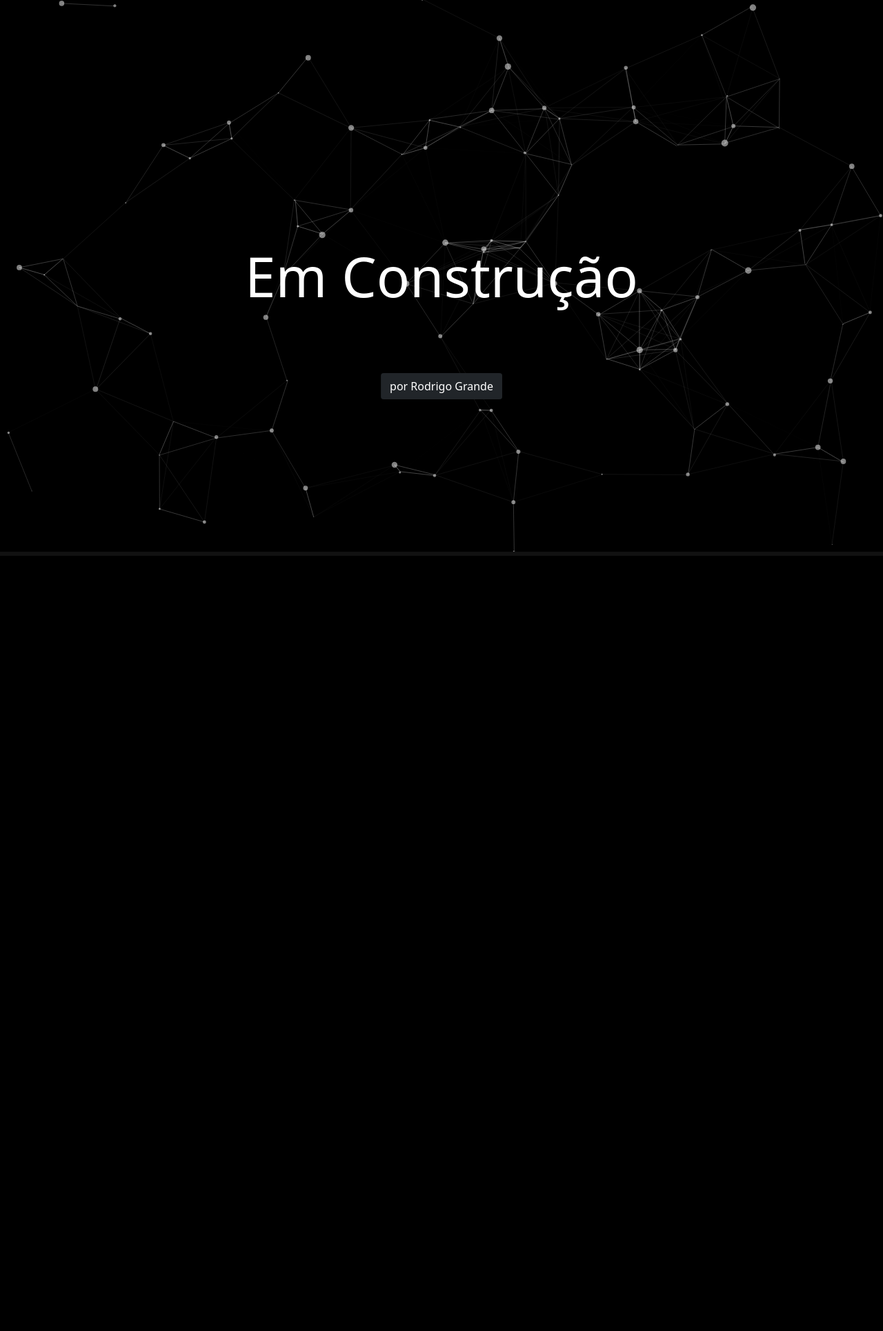
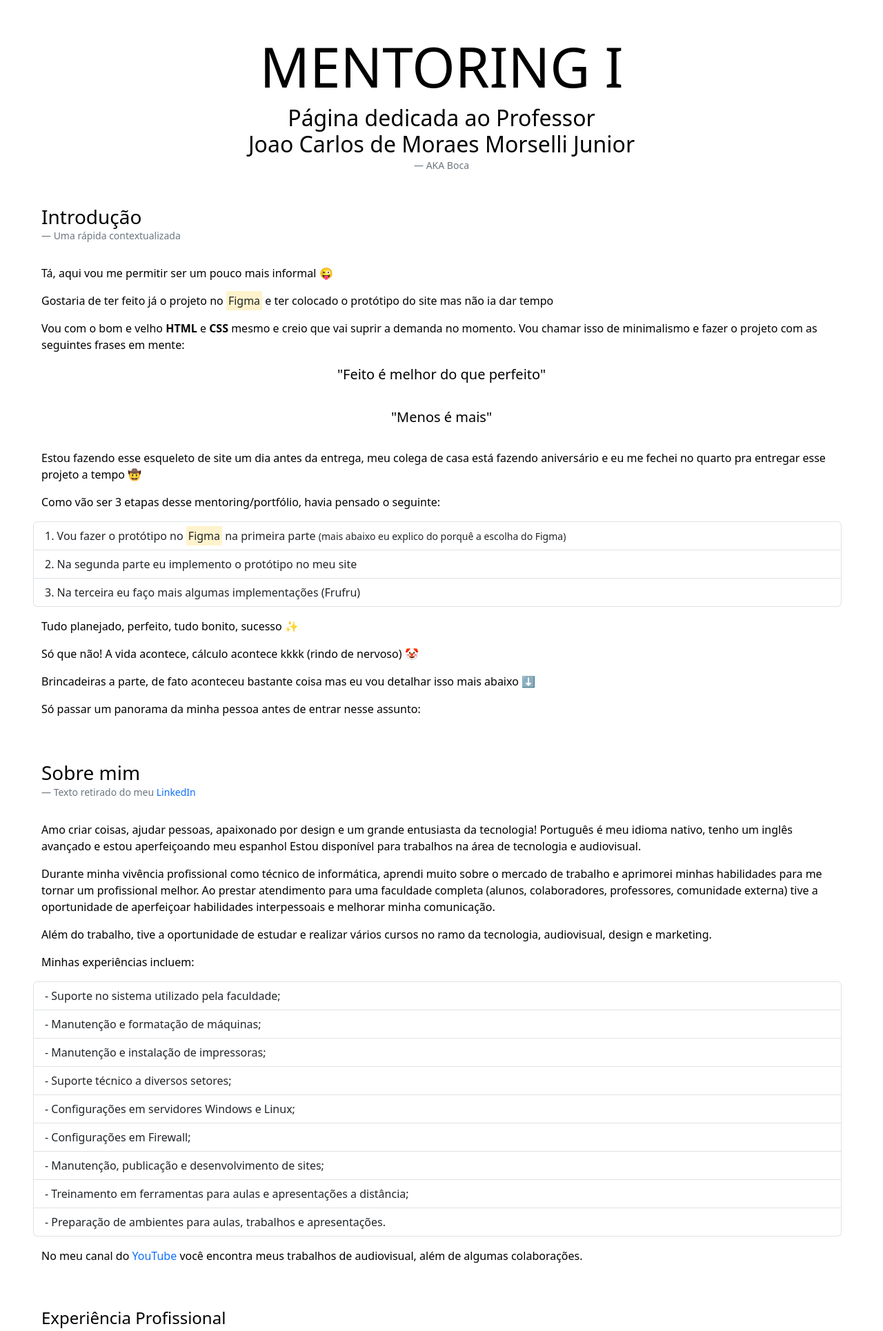
Before and after one commit to rodrigojgrande/rodrigogrande, a PHP site: page /puc/index.php in a window 1280 px wide. Shown: the top 1930 px of the page at 69% size. Before the commit the page ends 806 px from the top, so only its background shows below. Run offline with PHP 8.4, Linux system fonts and the light colour scheme; some libraries are stand-ins or nearby versions.

Commit message:
Code for Mentoring Class

```diff
--- a/includes/footer.php
+++ b/includes/footer.php
@@ -1,5 +1,5 @@
 	<!-- JavaScript Bundle with Popper -->
-	<script src="https://cdn.jsdelivr.net/npm/bootstrap@5.1.3/dist/js/bootstrap.bundle.min.js"></script>
+	<script src="https://cdn.jsdelivr.net/npm/bootstrap@5.3.2/dist/js/bootstrap.bundle.min.js" integrity="sha384-C6RzsynM9kWDrMNeT87bh95OGNyZPhcTNXj1NW7RuBCsyN/o0jlpcV8Qyq46cDfL" crossorigin="anonymous"></script>
 
   <!-- CKeditor -->
 	<!-- <script src="https://cdn.ckeditor.com/ckeditor5/29.0.0/classic/ckeditor.js"></script> -->
--- a/includes/header.php
+++ b/includes/header.php
@@ -14,10 +14,10 @@
   <meta name="author" content="Rodrigo José Grande">
 
   <!-- Font Awesome -->
-  <script src="https://kit.fontawesome.com/555bcd85d4.js"></script>
+  <script src="https://kit.fontawesome.com/555bcd85d4.js" crossorigin="anonymous"></script>
 
 	<!-- CSS only -->
-	<link href="https://cdn.jsdelivr.net/npm/bootstrap@5.1.3/dist/css/bootstrap.min.css" rel="stylesheet">
+  <link href="https://cdn.jsdelivr.net/npm/bootstrap@5.3.2/dist/css/bootstrap.min.css" rel="stylesheet" integrity="sha384-T3c6CoIi6uLrA9TneNEoa7RxnatzjcDSCmG1MXxSR1GAsXEV/Dwwykc2MPK8M2HN" crossorigin="anonymous">
 
   <!-- My CSS -->
   <link rel="stylesheet" href="<?php echo $pathFiles?>css/style.css" type="text/css">
--- /dev/null
+++ b/puc/index.php
@@ -0,0 +1,340 @@
+<?php
+$pathFiles = "../";
+$titlePage = "PUC | Mentoring I";
+$description = '<meta charset="utf-8" name="description" content="Página dedicada para trabalho de Mentoring I - Ciência da Computação - PUC Poços de Caldas">';
+?>
+
+<?php include_once($pathFiles . "includes/header.php") ?>
+
+<main class="container-fluid bg-white w-100 h-100 text-black">
+    <div class="row bg-white p-5">
+        <h1 class="text-center display-1">MENTORING I</h1>
+        <figure class="text-center">
+            <h2>Página dedicada ao Professor <br>Joao Carlos de Moraes Morselli Junior</h2>
+            <figcaption class="blockquote-footer pt-2">AKA Boca</figcaption>
+        </figure>
+
+        <h3 class="pt-3">Introdução</h3>
+        <figure>
+            <figcaption class="blockquote-footer pt-2">Uma rápida contextualizada</figcaption>
+        </figure>
+        <p>Tá, aqui vou me permitir ser um pouco mais informal 😜</p>
+
+        <p>Gostaria de ter feito já o projeto no <mark>Figma</mark> e ter colocado o protótipo do site mas não ia dar
+            tempo</p>
+
+        <p>Vou com o bom e velho <b>HTML</b> e <b>CSS</b> mesmo e creio que vai suprir a demanda no momento. Vou chamar isso de
+            minimalismo e fazer o projeto com as seguintes frases em mente:</p>
+        <figure class="text-center">
+            <blockquote class="blockquote">
+                <p>"Feito é melhor do que perfeito"</p>
+            </blockquote>
+        </figure>
+
+        <figure class="text-center">
+            <blockquote class="blockquote">
+                <p>"Menos é mais"</p>
+            </blockquote>
+        </figure>
+
+        <p>
+            Estou fazendo esse esqueleto de site um dia antes da entrega, meu colega de casa está fazendo aniversário e
+            eu me fechei no quarto pra entregar esse projeto a tempo 🤠
+        </p>
+
+        <p>
+            Como vão ser 3 etapas desse mentoring/portfólio, havia pensado o seguinte:
+        </p>
+
+        <ol class="list-group list-group-numbered">
+            <li class="list-group-item">Vou fazer o protótipo no <mark>Figma</mark> na primeira parte <small>(mais abaixo eu explico do
+                porquê a escolha do Figma)</small></li>
+            <li class="list-group-item">Na segunda parte eu implemento o protótipo no meu site</li>
+            <li class="list-group-item">Na terceira eu faço mais algumas implementações (Frufru)</li>
+        </ol>
+
+        <p class="pt-3">Tudo planejado, perfeito, tudo bonito, sucesso ✨</p>
+
+        <p> Só que não! A vida acontece, cálculo acontece kkkk (rindo de nervoso) 🤡 </p>
+        <p> Brincadeiras a parte, de fato aconteceu bastante coisa mas eu vou detalhar isso mais abaixo ⬇</p>
+        <p> Só passar um panorama da minha pessoa antes de entrar nesse assunto:</p>
+
+        <h3 class="pt-5">Sobre mim</h3>
+        <figure>
+            <figcaption class="blockquote-footer pt-2">Texto retirado do meu <a class="link-offset-2 link-offset-3-hover link-underline link-underline-opacity-0 link-underline-opacity-75-hover" href="https://www.linkedin.com/in/rodrigojgrande/">LinkedIn</a></figcaption>
+        </figure>
+
+        <p>Amo criar coisas, ajudar pessoas, apaixonado por design e um grande entusiasta da tecnologia!
+            Português é meu idioma nativo, tenho um inglês avançado e estou aperfeiçoando meu espanhol
+            Estou disponível para trabalhos na área de tecnologia e audiovisual.</p>
+
+        <p>Durante minha vivência profissional como técnico de informática, aprendi muito sobre o mercado de trabalho e
+            aprimorei minhas habilidades para me tornar um profissional melhor.
+            Ao prestar atendimento para uma faculdade completa (alunos, colaboradores, professores, comunidade externa)
+            tive a oportunidade de aperfeiçoar habilidades interpessoais e melhorar minha comunicação.</p>
+
+        <p>Além do trabalho, tive a oportunidade de estudar e realizar vários cursos no ramo da tecnologia, audiovisual,
+            design e marketing.</p>
+
+        <p>Minhas experiências incluem:</p>
+        <ol class="list-group pb-3">
+            <li class="list-group-item">- Suporte no sistema utilizado pela faculdade;</li>
+            <li class="list-group-item">- Manutenção e formatação de máquinas;</li>
+            <li class="list-group-item">- Manutenção e instalação de impressoras;</li>
+            <li class="list-group-item">- Suporte técnico a diversos setores;</li>
+            <li class="list-group-item">- Configurações em servidores Windows e Linux;</li>
+            <li class="list-group-item">- Configurações em Firewall;</li>
+            <li class="list-group-item">- Manutenção, publicação e desenvolvimento de sites;</li>
+            <li class="list-group-item">- Treinamento em ferramentas para aulas e apresentações a distância;</li>
+            <li class="list-group-item">- Preparação de ambientes para aulas, trabalhos e apresentações.</li>
+        </ol>
+
+        <p>No meu canal do <a class="link-offset-2 link-offset-3-hover link-underline link-underline-opacity-0 link-underline-opacity-75-hover" href="https://www.youtube.com/@rodrigojgrande">YouTube</a> você encontra meus trabalhos de audiovisual, além de algumas colaborações.</p>
+
+        <h4 class="pt-5">Experiência Profissional</h4>
+
+        <div class="card col-5 col-md-3 m-2">
+            <div class="card-body">
+                <h5 class="card-title">Técnico em Informática</h5>
+                <p class="card-text">FDSM Faculdade de Direito do Sul de Minas - <small class="text-body-secondary">5
+                        Anos</small></p>
+            </div>
+        </div>
+
+        <div class="card col-5 col-md-3 m-2">
+            <div class="card-body">
+                <h5 class="card-title">Estagiário</h5>
+                <p class="card-text">AG3 - <small class="text-body-secondary">3 Meses</small></p>
+            </div>
+        </div>
+
+        <div class="card col-5 col-md-3 m-2">
+            <div class="card-body">
+                <h5 class="card-title">Estagiário</h5>
+                <p class="card-text">DTC Telecom - <small class="text-body-secondary">3 Meses</small></p>
+            </div>
+        </div>
+
+        <h4 class="pt-5">Formação Acadêmica</h4>
+
+        <div class="card col-5 col-md-3 m-2">
+            <div class="card-body">
+                <h5 class="card-title">Técnico em Informática</h5>
+                <p class="card-text">Senac - <small class="text-body-secondary">2016</small></p>
+            </div>
+        </div>
+
+        <div class="card col-5 col-md-3 m-2">
+            <div class="card-body">
+                <h5 class="card-title">Técnico em Redes de Computadores</h5>
+                <p class="card-text">Senac - <small class="text-body-secondary">2014</small></p>
+            </div>
+        </div>
+
+        <div class="card col-5 col-md-3 m-2">
+            <div class="card-body">
+                <h5 class="card-title">Ápice Treinamentos</h5>
+                <p class="card-text">Inglês - <small class="text-body-secondary">2016</small></p>
+            </div>
+        </div>
+
+        <h4 class="pt-5">Certificados</h4>
+        <ol class="list-group pb-3">
+            <li class="list-group-item">- Workshop Fotografia na Prática - <small
+                    class="text-body-secondary">AvMakers</small></li>
+            <li class="list-group-item">- Workshop Filmmaker Profissional 2 - <small
+                    class="text-body-secondary">AvMakers</small></li>
+            <li class="list-group-item">- Workshop Intensivo Premiere - <small
+                    class="text-body-secondary">AvMakers</small></li>
+            <li class="list-group-item">- Workshop Elementos Cinematográficos - <small
+                    class="text-body-secondary">AvMakers</small></li>
+            <li class="list-group-item">- Workshop Elementos Cinematográficos </li>
+            <li class="list-group-item">- Copywriting - <small class="text-body-secondary">Rock University</small></li>
+            <li class="list-group-item">- Inbound Marketing - <small class="text-body-secondary">Rock University</small>
+            </li>
+            <li class="list-group-item">- Marketing de Conteúdo - <small class="text-body-secondary">Rock
+                    University</small></li>
+            <li class="list-group-item">- Produção de Conteúdo para Web - <small class="text-body-secondary">Rock
+                    University</small></li>
+            <li class="list-group-item">- Wordpress na Prática - <small class="text-body-secondary">Rock
+                    University</small></li>
+            <li class="list-group-item">- Curso Edição de Vídeo - <small class="text-body-secondary">Udemy</small></li>
+            <li class="list-group-item">- Modelagem de Dados em Banco de Dados - <small
+                    class="text-body-secondary">Udemy</small></li>
+            <li class="list-group-item">- Curso de Fotografia - <small class="text-body-secondary">Udemy</small></li>
+            <li class="list-group-item">- Curso Design Gráfico - <small class="text-body-secondary">Udemy</small></li>
+            <li class="list-group-item">- Linux Ubuntu Server - <small class="text-body-secondary">Udemy</small></li>
+            <li class="list-group-item">- Dominando Banco de Dados com MySQL - <small
+                    class="text-body-secondary">Udemy</small></li>
+            <li class="list-group-item">- PFSense: Solução completa de firewall - <small
+                    class="text-body-secondary">Udemy</small></li>
+            <li class="list-group-item">- Curso Completo de Design de Interface - <small
+                    class="text-body-secondary">Udemy</small></li>
+            <li class="list-group-item">- Curso de SEO Completo - <small class="text-body-secondary">Udemy</small></li>
+            <li class="list-group-item">- UX & Design Thinking - <small class="text-body-secondary">Udemy</small></li>
+            <li class="list-group-item">- Curso Completo de PHP 7 - <small class="text-body-secondary">Udemy</small>
+            </li>
+            <li class="list-group-item">- Preparatório para Certificação Linux LPIC-1 | Atualizado V5 - <small
+                    class="text-body-secondary">Udemy</small></li>
+            <li class="list-group-item">- Windows Server 2016 - <small class="text-body-secondary">Udemy</small></li>
+            <li class="list-group-item">- PHP Orientado a Objetos - <small class="text-body-secondary">UpInside
+                    Treinamentos</small></li>
+            <li class="list-group-item">- Pro PHP - Gerenciando Dados - <small class="text-body-secondary">UpInside
+                    Treinamentos</small></li>
+            <li class="list-group-item">- CCNA Exploration: Network Fundamentals - <small
+                    class="text-body-secondary">Cisco Networking Academy</small></li>
+            <li class="list-group-item">- CCNA Exploration: Routing Protocols and Concepts - <small
+                    class="text-body-secondary">Cisco Networking Academy</small></li>
+        </ol>
+
+        <h3 class="pt-5">Vídeos</h3>
+        <figure>
+            <figcaption class="blockquote-footer pt-2">Dois exemplos de vídeos que produzi e performei</figcaption>
+        </figure>
+        <div class="embed-responsive embed-responsive-16by9">
+            <iframe width="560" height="315" src="https://www.youtube.com/embed/0drLKnyHvt4?si=P77mWbK3dDGur0dZ"
+                title="YouTube video player" frameborder="0"
+                allow="accelerometer; autoplay; clipboard-write; encrypted-media; gyroscope; picture-in-picture; web-share"
+                allowfullscreen></iframe>
+        </div>
+
+        <div class="embed-responsive embed-responsive-16by9">
+            <iframe width="560" height="315" src="https://www.youtube.com/embed/5LkyQXHnT1c?si=YZo82C7PlfIAzgPi"
+                title="YouTube video player" frameborder="0"
+                allow="accelerometer; autoplay; clipboard-write; encrypted-media; gyroscope; picture-in-picture; web-share"
+                allowfullscreen></iframe>
+        </div>
+
+
+        <h3 class="pt-5">Fotografias</h3>
+        <figure>
+            <figcaption class="blockquote-footer pt-2">Dois exemplos de fotos minhas</figcaption>
+        </figure>
+
+        <img src="/../images/pets-46.jpg" class="img-fluid" alt="Fotografia de um lagarto">
+        <img src="/../images/pets-60.jpg" class="img-fluid" alt="Fotografia de uma cobra">
+
+        <p>Na minha conta do <a class="link-offset-2 link-offset-3-hover link-underline link-underline-opacity-0 link-underline-opacity-75-hover" href="https://www.instagram.com/rodrigojgrande/">Instagram</a> consta algumas fotos minhas lá também</p>
+
+        <h3 class="pt-5">Breve Histórico Familiar</h3>
+        <figure>
+            <figcaption class="blockquote-footer pt-2">Esse texto faz parte de um documento que tive que mandar pra PUC</figcaption>
+        </figure>
+
+        <p>Meu nome é Rodrigo José Grande, tenho 25 anos e moro com meu irmão Rafael. Nasci em Varginha, mas ainda bebê
+            vim para Pouso Alegre e até hoje é a cidade a qual resido.
+            Meus pais, Giovani e Rosineia, são divorciados há um bom tempo. Meu pai trabalha como agente da saúde, e
+            mora em Cachoeira de Minas atualmente com outra família. Já minha mãe trabalha como vendedora e mora aqui em
+            Pouso Alegre. Tenho um irmão mais velho chamado Guilherme que mora em São João Del Rei e cursa a Federal de
+            Música, além de atuar como músico na região.</p>
+
+        <p>Meu irmão do meio, Rafael, é quem assume a figura paterna para mim. Ele sempre esteve me ajudando
+            financeiramente, brincava comigo, comparecia em momentos importantes da minha vida e sempre me apoiou. Atua
+            como soldador e faz anos que ele já trabalha na mesma oficina. Ele estudou até o segundo ano do ensino
+            médio.</p>
+
+        <p>Eu, Rodrigo, sou o caçula desse casamento entre meus pais. Estudei em escola pública a minha vida toda.
+            Durante o ensino médio eu fiz dois cursos técnicos na área de TI pelo Senac.
+            Ainda nesse momento, lembro que meu primo fez o curso de Ciência da Computação e, como eu já estava
+            envolvido na área, comecei a sonhar em um dia também me tornar um cientista da computação. Consegui um
+            trabalho como Técnico em Informática na Faculdade de Direito do Sul de Minas, onde atuei lá por 5 anos.
+            Aproveitei esse período para ganhar a experiência no mercado de trabalho, desenvolver minhas habilidades
+            profissionais, ajudar financeiramente em casa e realizar alguns sonhos aquisitivos.</p>
+
+        <p>Nesse ínterim, meu irmão financiou uma casa para ele pela Caixa, casa qual moro com ele hoje. Prestei o ENEM
+            no ano passado com o intuito de ingressar no curso de ciência da computação em uma federal. Com a ajuda do
+            meu irmão Rafael, fiquei
+            sem trabalhar, mas não consegui passar na chamada do início do ano. No período eu não tentei nenhuma vaga
+            pelo PROUNI.</p>
+
+        <p>Enquanto aguardava pela segunda chamada do SISU, abri um MEI pois vi que algumas vagas online pediam um CNPJ
+            como requisito para trabalhar. Achei que era uma forma de conseguir trabalhar remotamente de casa e ajudar
+            financeiramente com as despesas. Acabei me candidatando a várias vagas, mas nenhuma que prestei vingou.
+            Paguei duas parcelas do DAS-MEI mesmo não tendo nenhum ganho em todo esse período.</p>
+
+        <p>Dessa vez resolvi concorrer ao PROUNI e descobri que a PUC oferecia o curso que eu tanto sonhava.</p>
+
+        <hr>
+        <small><p>
+        Sendo mais sincero, a verdade é que o texto acima está eufemizado, romantizado. Prefiro não entrar em detalhes da minha vida pessoal em uma página na internet, redes sociais, se quiser podemos tomar um café e ter uma conversa mais sincera quanto a esses quesitos ☕
+        </p></small>
+        <hr>
+
+        <h3 class="pt-5">Sobre a PUC</h3>
+        <figure>
+            <figcaption class="blockquote-footer pt-2">Retomando a introdução</figcaption>
+        </figure>
+            <p>Estou com um job de fotografia pendente no momento 📷;</p>
+            <p>Tive um show em Itajubá essefim de semana 🎸;</p>
+            <p>Entrei como integrante da organização de um campeonato de e-sports que o pessoal está querendo fazer pra incentivar a cena local 🎮;  </p>
+            <p>Quem sabe vira uma tradição e rola um reconhecimento até mesmo pela a instuição no cenário de e-sports 👀 </p>
+            <p>Acabei entrando mais pra ajudar com a questão de criação/edição de vídeo, audiovisual/design etc <small>(quem não nasceu em berço de ouro têm que se virar nos trinta 🤷🏻‍♂️)</small></p>
+             <p>Também estou no time de futsal da Comp pra Olimpuc então teve alguns treinos/jogos durante esse meio tempo ⚽</p>
+
+        <p>
+            E cálculo de fato aconteceu kkk tinha duas tarefas (uma vencendo hoje mesmo mas eu entreguei antes de começar
+            esse projeto) e um trabalho pra fazer (fora as listas de exercícios que eu gostaria de estar fazendo mas
+            ainda não consegui separar o tempo pra isso) 😩
+        </p>
+
+        <p>
+            <b>Aproveitando o desabafo:</b> É complicado, vim de uma escola pública e certos assuntos em matemática eu
+            apresento, nem lacunas eu diria, fissuras no aprendizado. Não culpo de todo o ensino em si mas eu faltei em
+            semanas de aula onde ensinaram log e função, por exemplo, então tenho que fazer um esforço estudando mais
+            pra me situar durante a aula mas creio que nisso eu me viro bem até 😤
+        </p>
+
+        <p>
+        <b>Agora, aproveitando para um elogio:</b> Fico muito contente pela didática e quanto solista é o professor Márcio
+            na disciplina de cálculo. Tinha um certo receio em chegar no curso e já ver matérias avançadas em matemática
+            onde eu não conseguiria resolver nada mas na aula dele, costuma partir de um pressuposto onde nem todos
+            estão vindo do mesmo lugar, estão no mesmo grau de ensino então é dado uma base e disponibilizado material
+            para estudo complementar, além do professor oferecer ajuda para tirar dúvidas em todas as aulas 👏🏻👏🏻👏🏻
+        </p>
+
+        <p>
+            <b>Voltando:</b> Fora isso tudo, ainda preciso tirar umas músicas pra um evento que vou tocar com a banda,
+            ainda não me mudei completamente aqui pra Poços, bastante coisa minha ainda está em Pouso Alegre.
+        </p>
+
+        <p>
+            Falando sobre o começo na facul foi bem isso, turbulento. o PROUNI divulga bem em cima da hora e sou do
+            tipo bem cético que não costuma comemorar antes da hora até ter certeza que a minha documentação foi
+            aceita e eu realmente vou cursar a faculdade. Então foi correria pra conseguir algum local pra ficar, pra
+            realizar a mudança (fui fazendo em viagens), acostumar com uma nova rotina, e tudo 🥴
+        </p>
+
+        <p>
+            Sobre a PUC está sendo muito bom, a cidade é linda, a faculdade é muito aconchegante, o pessoal da turma é
+            muito tranquilo, o pessoal que conheci do nosso curso em geral também são gente boa, o corpo docente
+            também me surpreendeu de uma maneira muito positiva 😁
+        </p>
+
+        <h4 class="pt-5">Sobre o Figma</h4>
+        <p>Então, minha obsessão pela aplicação é voltada por esse meu lado designer, tenho cursos na área e estudei muito como autodidata. Queria ter feito um protótipo bem bacana mas pelo tempo que eu tinha só deu pra fazer essa página aqui kk Vou ver se vou documentando as alterações desse projeto pra mostrar a evolução, vai ficar show ainda</p>
+
+        <small>Acabei de ver no Git que o último commit no meu site foi há 2 anos socr 😱</small>
+
+        <h5 class="pt-5">Hobbies</h5>
+
+            <figcaption class="blockquote-footer pt-2">Ia ficar legal essa seção com badges</figcaption>
+
+    <small>
+        Games;
+        Xadrez;
+        Filmes;
+        Séries;
+        Animações;
+        Animes;
+        Arte;
+        Livros;
+        Ciclismo;
+        Futsal;
+        Academia;
+        Calistenia;
+        Muay Thai;
+    </small>
+    </div><!-- /row-->
+</main>
+
+<?php include_once($pathFiles . "includes/footer.php") ?>
```
Also changed, not shown: 9 other files.
